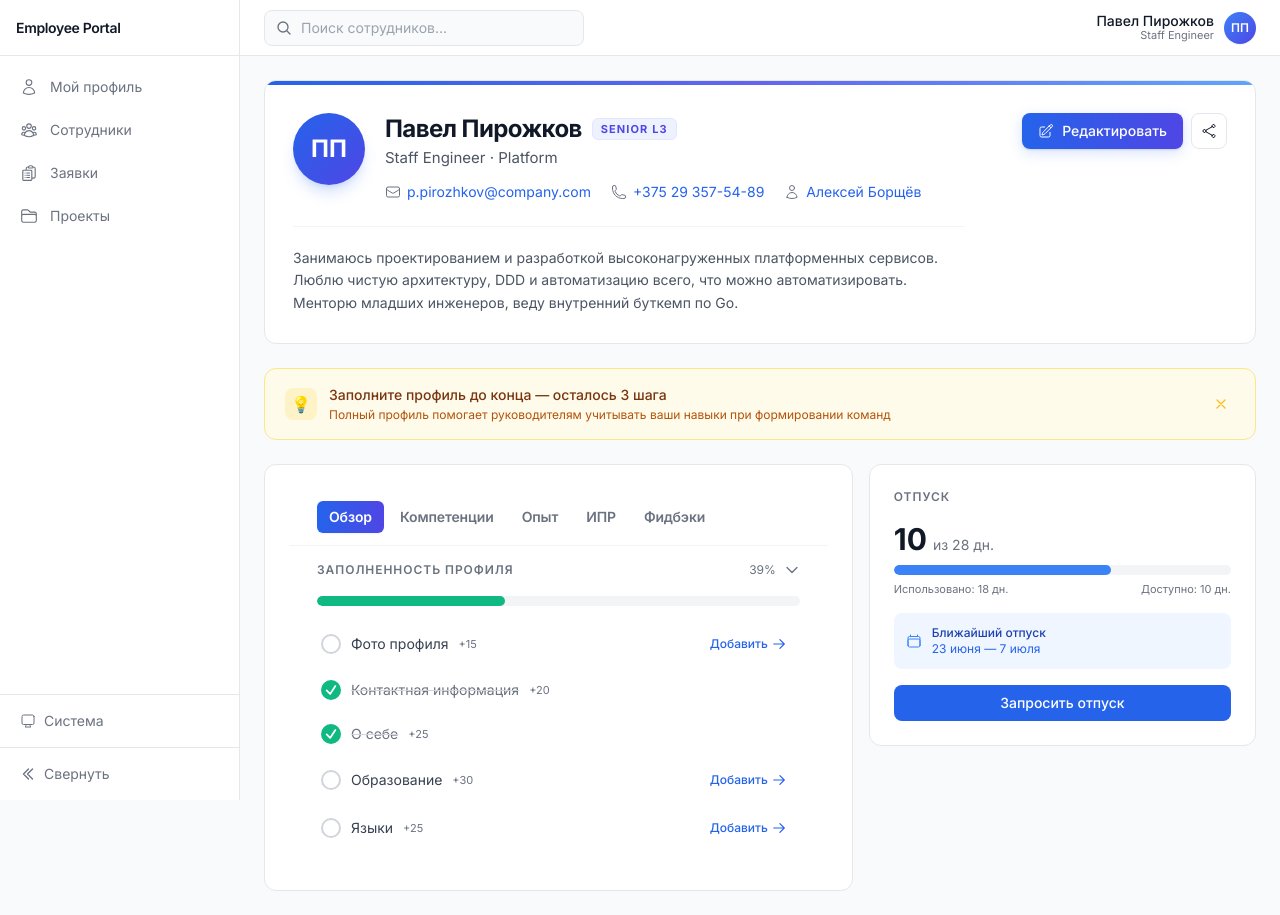
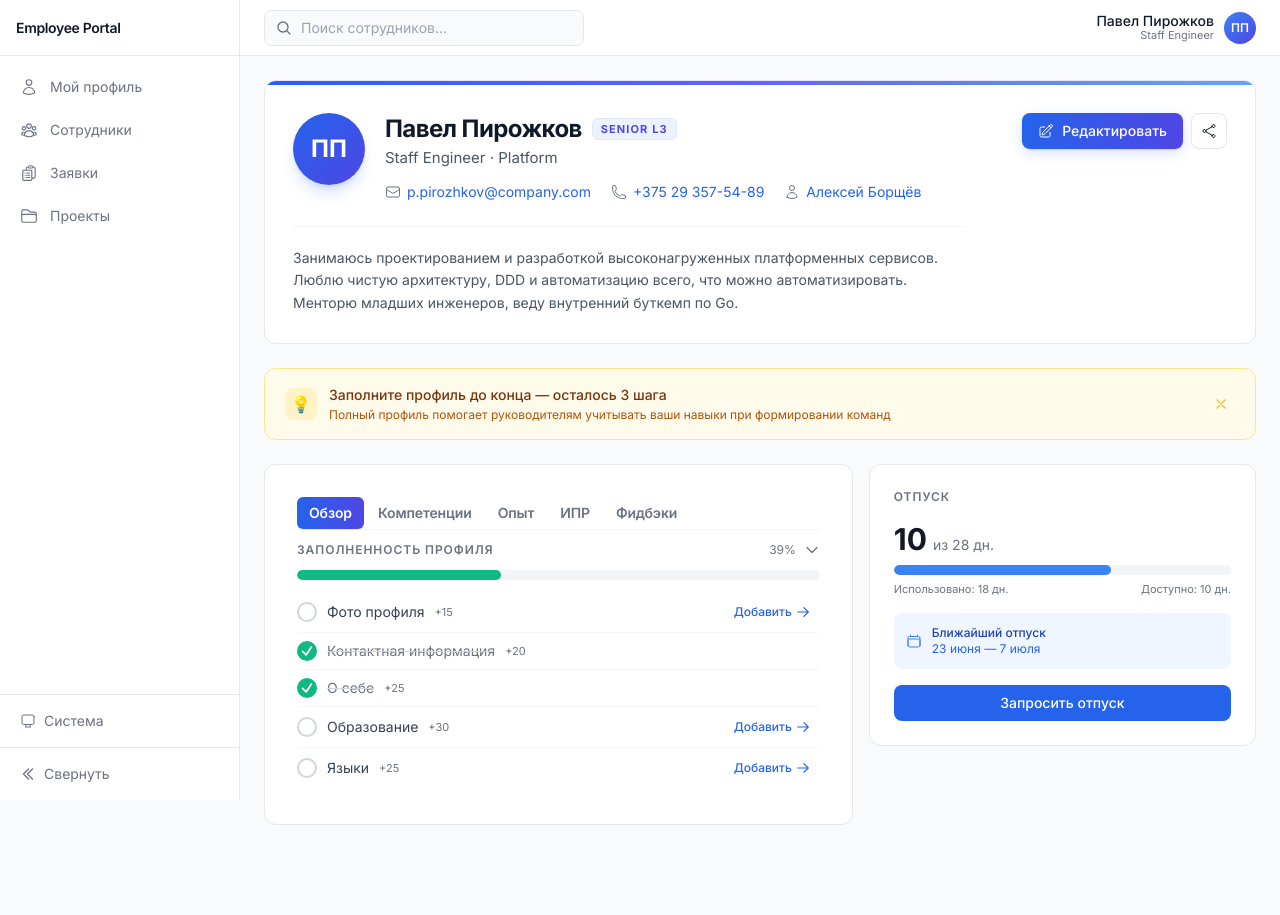
Before and after one commit to dsgnasd/VTEP, a React (Vite) app: page / in a window 1280 px wide. After the commit the page ends 849 px from the top, so only its background shows below. Built offline with nearby package versions, Linux system fonts and the light colour scheme.

Commit message:
Rewrite profile tabs module layout

```diff
--- a/src/pages/MyProfilePage.jsx
+++ b/src/pages/MyProfilePage.jsx
@@ -5,7 +5,7 @@ import Card from '../components/ui/Card';
 import Field from '../components/ui/Field';
 import Input from '../components/ui/Input';
 import Select from '../components/ui/Select';
-import TabbedCard from '../components/ui/TabbedCard';
+import Tabs from '../components/ui/Tabs';
 import Textarea from '../components/ui/Textarea';
 
 // ──────────────────────────────────────────────────────────────
@@ -99,6 +99,7 @@ const getCompletionItems = (hasAvatar) => [
 ];
 
 const TABS = ['Обзор', 'Компетенции', 'Опыт', 'ИПР', 'Фидбэки'];
+const PROFILE_TAB_OPTIONS = TABS.map((tab) => ({ value: tab, label: tab }));
 
 const SKILL_COLORS = {
   Lead: 'bg-purple-100 text-purple-700 border-purple-200 dark:bg-purple-900/30 dark:text-purple-300 dark:border-purple-700/40',
@@ -387,20 +388,12 @@ export default function MyProfilePage() {
          ═══════════════════════════════════════════════════════ */}
       <div className="grid grid-cols-1 lg:grid-cols-5 ui-grid-gap">
         {/* Left — Tabs (3/5) */}
-        <TabbedCard
-          className="lg:col-span-3"
-          tabs={TABS.map((tab) => ({ value: tab, label: tab }))}
-          value={activeTab}
-          onChange={setActiveTab}
-          headerClassName="px-5 sm:px-7"
-          bodyClassName="px-5 sm:px-7 pt-4"
-        >
-          {activeTab === 'Обзор' && <OverviewTab onNavigate={setActiveTab} hasAvatar={!!profileData.avatar} onAvatarUpload={() => avatarInputRef.current?.click()} />}
-          {activeTab === 'Компетенции' && <SkillsTab />}
-          {activeTab === 'Опыт' && <ExperienceTab />}
-          {activeTab === 'ИПР' && <IDPTab />}
-          {activeTab === 'Фидбэки' && <FeedbackTab />}
-        </TabbedCard>
+        <ProfileTabsPanel
+          activeTab={activeTab}
+          onTabChange={setActiveTab}
+          hasAvatar={!!profileData.avatar}
+          onAvatarUpload={() => avatarInputRef.current?.click()}
+        />
 
         {/* Right — Vacation (2/5) */}
         <div className="lg:col-span-2 ui-section-stack">
@@ -468,6 +461,38 @@ export default function MyProfilePage() {
    so the main component stays readable.
    ═══════════════════════════════════════════════════════════════ */
 
+function ProfileTabsPanel({ activeTab, onTabChange, hasAvatar, onAvatarUpload }) {
+  return (
+    <Card padding="none" className="lg:col-span-3 overflow-hidden">
+      <div className="px-1.5 pt-1.5 sm:px-2 sm:pt-2">
+        <Tabs
+          tabs={PROFILE_TAB_OPTIONS}
+          value={activeTab}
+          onChange={onTabChange}
+          listClassName="gap-0.5 p-0"
+          triggerClassName="px-3 py-1.5"
+        />
+      </div>
+
+      <div className="mx-1.5 border-b border-gray-100 dark:border-gray-700/70 sm:mx-2" />
+
+      <div className="px-1.5 py-2.5 sm:px-2 sm:py-3">
+        {activeTab === 'Обзор' && (
+          <OverviewTab
+            onNavigate={onTabChange}
+            hasAvatar={hasAvatar}
+            onAvatarUpload={onAvatarUpload}
+          />
+        )}
+        {activeTab === 'Компетенции' && <SkillsTab />}
+        {activeTab === 'Опыт' && <ExperienceTab />}
+        {activeTab === 'ИПР' && <IDPTab />}
+        {activeTab === 'Фидбэки' && <FeedbackTab />}
+      </div>
+    </Card>
+  );
+}
+
 /* ── Overview tab: info + completion checklist ── */
 function OverviewTab({ onNavigate, hasAvatar, onAvatarUpload }) {
   const [checklistOpen, setChecklistOpen] = useState(true);
@@ -477,12 +502,11 @@ function OverviewTab({ onNavigate, hasAvatar, onAvatarUpload }) {
   const completionPct = Math.round((donePoints / totalPoints) * 100);
 
   return (
-    <div className="ui-section-stack">
-      {/* Completion checklist — collapsible */}
-      <div className="ui-section-stack">
+    <section className="space-y-3">
+      <div className="space-y-3">
         <button
           onClick={() => setChecklistOpen((o) => !o)}
-          className="flex items-center justify-between w-full group pb-0.5"
+          className="flex w-full items-center justify-between gap-3"
         >
           <h3 className="ui-section-label">
             Заполненность профиля
@@ -510,13 +534,11 @@ function OverviewTab({ onNavigate, hasAvatar, onAvatarUpload }) {
 
         {/* Collapsible list */}
         {checklistOpen && (
-          <div className="space-y-1">
+          <div className="divide-y divide-gray-100/70 dark:divide-gray-700/60">
             {items.map((item) => (
               <div
                 key={item.label}
-                className={`flex items-center justify-between gap-4 py-2.5 px-1 rounded-lg transition ${
-                  item.done ? '' : 'hover:bg-gray-50 dark:hover:bg-gray-700/40'
-                }`}
+                className="flex items-center justify-between gap-3 py-2"
               >
                 <div className="flex min-w-0 items-center gap-2.5">
                   {item.done ? (
@@ -553,7 +575,7 @@ function OverviewTab({ onNavigate, hasAvatar, onAvatarUpload }) {
           </div>
         )}
       </div>
-    </div>
+    </section>
   );
 }
 
```
